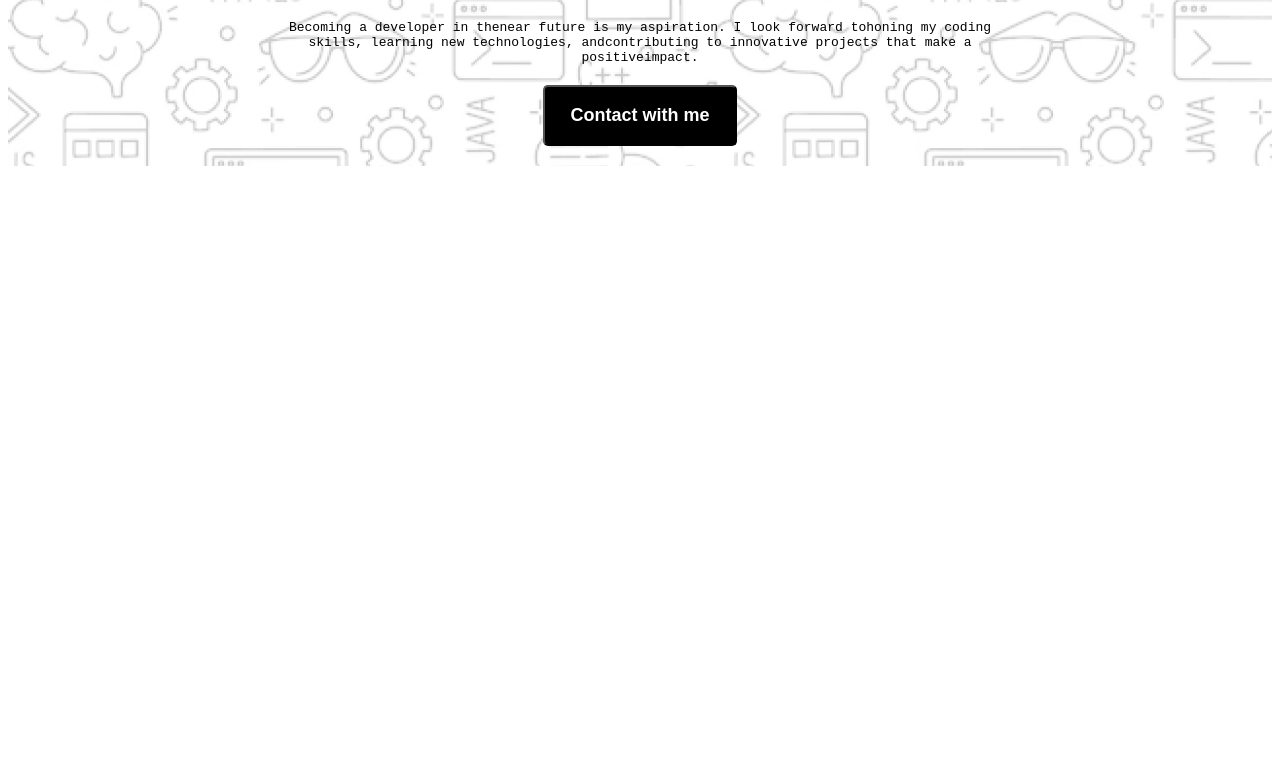
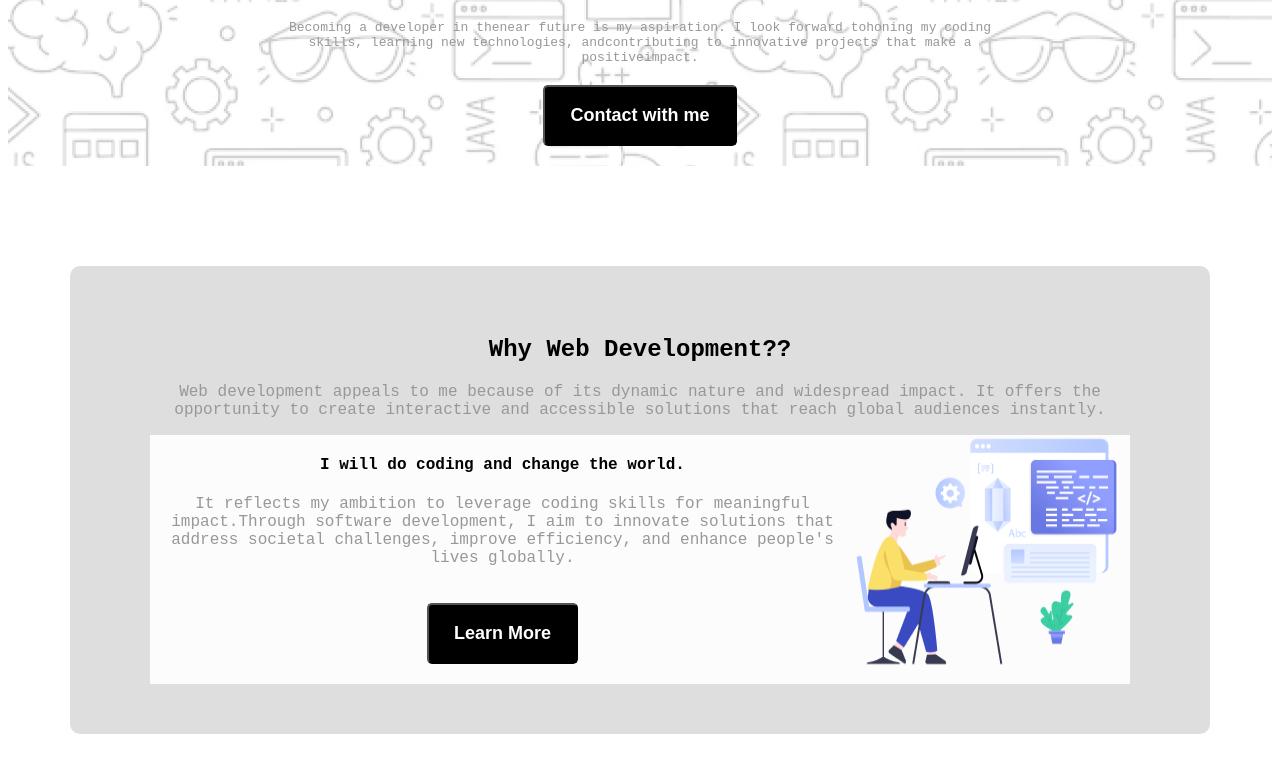
Before and after one commit to Sz360/Batch-10-A-1-, a plain HTML site: page index.html in a window 1280 px wide. Shown: the part 330-1102 px from the top of the page. Before the commit the page ends 800 px from the top, so only its background shows below. Drawn offline with Linux system fonts and the light colour scheme; a web font is replaced by a local one.

Commit message:
added development sector

```diff
--- a/index.html
+++ b/index.html
@@ -12,16 +12,62 @@
 <body class="Azeret-Mono-normal">
     <header class="header">
         <div class="banner">
-            <img class="goup" src="img/Group.png" alt="">
+            <img class="group" src="img/Group.png" alt="">
             <div class="banner-text">
                 <h1 class="banner-title">"In the near future, I hope to become  a <br>Developer."</h1>
-                <p class="banner-description">Becoming a developer in thenear  future is my aspiration. I look forward tohoning my coding   skills, learning new technologies, andcontributing to innovative projects that make a positiveimpact.</p>
+                <p class="banner-description p-color">Becoming a developer in thenear  future is my aspiration. I look forward tohoning my coding   skills, learning new technologies, andcontributing to innovative projects that make a positiveimpact.</p>
             </div>
             <button class="btn-primary">Contact with me</button>
         </div>
     </header>
 
     <main>
+        <!-- Development -->
+        <section class="development secondary-bg-1">
+            <h2 class="section-title">Why Web Development??</h2>
+            <p class="section-description p-color">Web development appeals to me because of its dynamic nature and widespread impact. It offers the opportunity to create interactive and accessible solutions that reach global audiences instantly.</p>
+            <!-- <div class="about-items">
+                <div class="about-item">
+                    <div>
+                    <h4 class="about-title">I will do coding and change the world.</h4>
+                    <p class="abut-description p-color">It reflects my ambition to leverage coding skills for meaningful impact. Through software development, I aim to innovate solutions that address societal challenges, improve efficiency, and enhance people's lives globally.</p>
+                    <button class="btn-primary">Learn More</button>
+                    </div>
+                    <div><img src="img/Layer_1.png" alt="" class="about-image"></div>
+                </div>
+                <div class="about-item">
+                    <h4 class="about-title"></h4>
+                    <p class="abut-description p-color"></p>
+                    <img src="" alt="" class="about-image">
+                </div>
+                <div class="about-item">
+                    <h4 class="about-title"></h4>
+                    <p class="abut-description p-color"></p>
+                    <img src="" alt="" class="about-image">
+                </div>
+            </div> -->
+
+            <div class="development-container secondary-bg-2">
+                <div class="development-column">
+                    <div class="development-layer-1">
+                        <h4 class="about-title">I will do coding and change the world.</h4>
+                        <p class="abut-description p-color">It reflects my  ambition to leverage coding skills for meaningful impact.Through software development, I aim to innovate solutions that address societal challenges, improve efficiency, and enhance people's lives globally.</p>
+                        <button class="btn-primary">Learn More</button>
+                    </div>
+                    <img src="img/Layer_1.png" alt="" class="about-image">
+                </div>
+            </div>
+        </section>
+
+        <section>
+            <h3 class="section-title"></h3>
+            <p class="section-description"></p>
+        </section>
+
+        <section>
+            <h3 class="section-title"></h3>
+            <p class="section-description"></p>
+        </section>
     </main>
 
     <footer>
--- a/style.css
+++ b/style.css
@@ -4,15 +4,13 @@
   font-style: normal;
 }
 
-/* Header */
-.header{
-    background-image: url(img/Hero-bg.png);
+/* Shared-style */
+.secondary-bg-1{
+    background-color: rgb(222, 222, 222);
 }
-/* Banner Style */
-.goup{
-    width: 140px;
-    height: 140px;
-    margin-bottom: 80px;
+
+.secondary-bg-2{
+    background-color: rgb(255, 255, 255);
 }
 
 .btn-primary{
@@ -24,6 +22,20 @@
     border-radius: 5px;
     padding: 18px 25px;
     text-align: center;
+}
+
+.p-color{
+    color:rgb(152, 152, 152)
+}
+/* Header */
+.header{
+    background-image: url(img/Hero-bg.png);
+}
+/* Banner Style */
+.group{
+    width: 140px;
+    height: 140px;
+    margin-bottom: 80px;
 }
 
 .banner{
@@ -41,3 +53,27 @@
     font-size: small;
     margin: 0px 50px;
 }
+
+/* Main */
+main{
+    max-width: 1140px;
+    margin: 100px auto;
+}
+
+main section{
+    /* margin-top: 130px; */
+    margin-bottom: 130px;
+}
+
+/* Development */
+.development{
+    border-radius: 10px;
+    padding: 50px 80px;
+    text-align: center;
+}
+
+.development-column{
+    display: flex;
+    justify-content: space-between;
+    background-color: rgb(252, 252, 252);
+}
```
